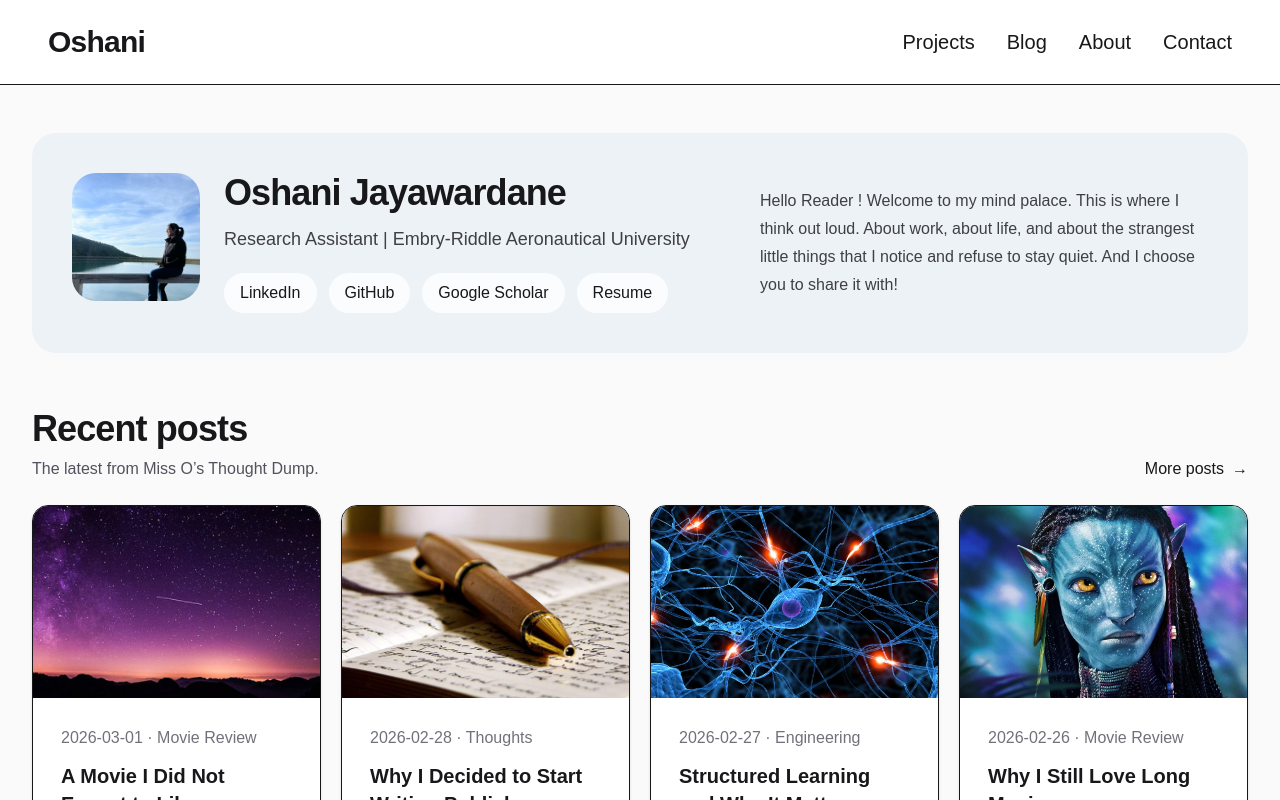
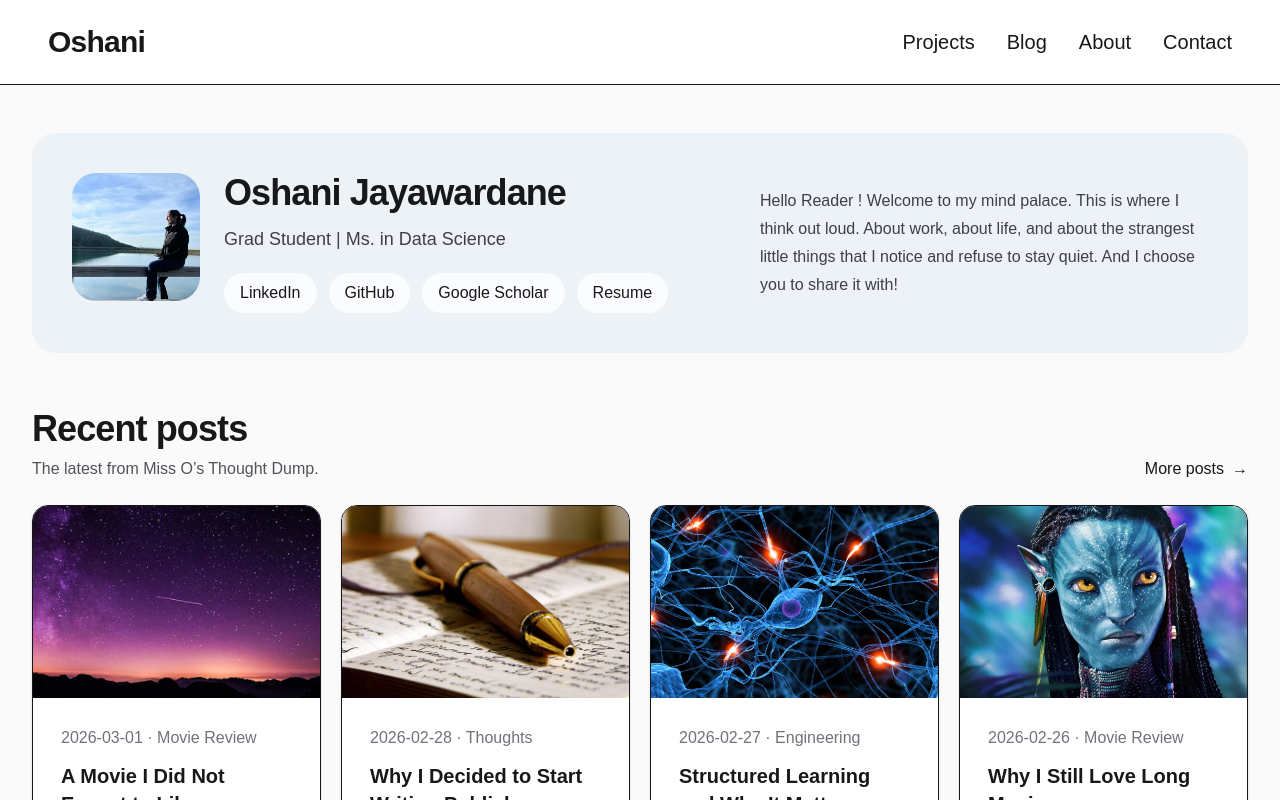
Before and after one commit to oshani-jayawardane/personal-blog, a Next.js app: page / in a window 1280 px wide. Shown: the top 800 px of the page. Built offline with nearby package versions, Linux system fonts and the light colour scheme.

Commit message:
Changed description

```diff
--- a/app/page.tsx
+++ b/app/page.tsx
@@ -179,7 +179,7 @@ export default function Home() {
             {/* Photo */}
             <div className="relative h-28 w-28 sm:h-32 sm:w-32 overflow-hidden rounded-3xl bg-zinc-100">
               <Image
-                src="/oshi.jpeg"
+                src="/oshi.png"
                 alt="Oshani profile photo"
                 fill
                 className="object-cover"
@@ -194,7 +194,7 @@ export default function Home() {
               </h1>
 
               <p className="text-sm sm:text-base lg:text-lg text-zinc-700">
-                Research Assistant | Embry-Riddle Aeronautical University
+                Grad Student | Ms. in Data Science
               </p>
 
               <div className="flex flex-wrap justify-center md:justify-start gap-3 pt-2 text-sm sm:text-base">
```
Also changed, not shown: public/oshi.jpeg (deleted), public/oshi.png (added).
